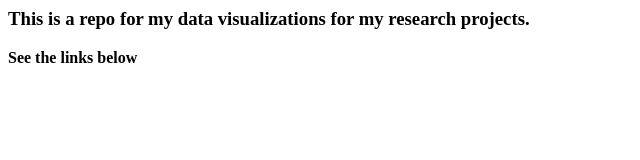
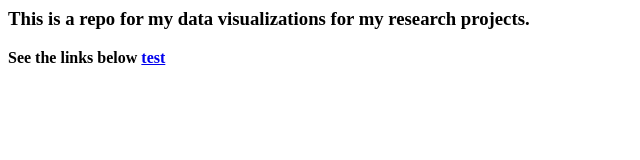
Before and after one commit to smithdj/research_html, a plain HTML site: page index.html in a window 1280 px wide. Shown: the full height of the page, 0-640 px from the left. Drawn offline with Linux system fonts and the light colour scheme.

Commit message:
Update index.html

```diff
--- a/index.html
+++ b/index.html
@@ -1,3 +1,5 @@
 <h3>This is a repo for my data visualizations for my research projects.</h3>
 
 <b>See the links below<b>
+
+  <a href="writing_samples/tables_and_figures.html">test</a>
```
